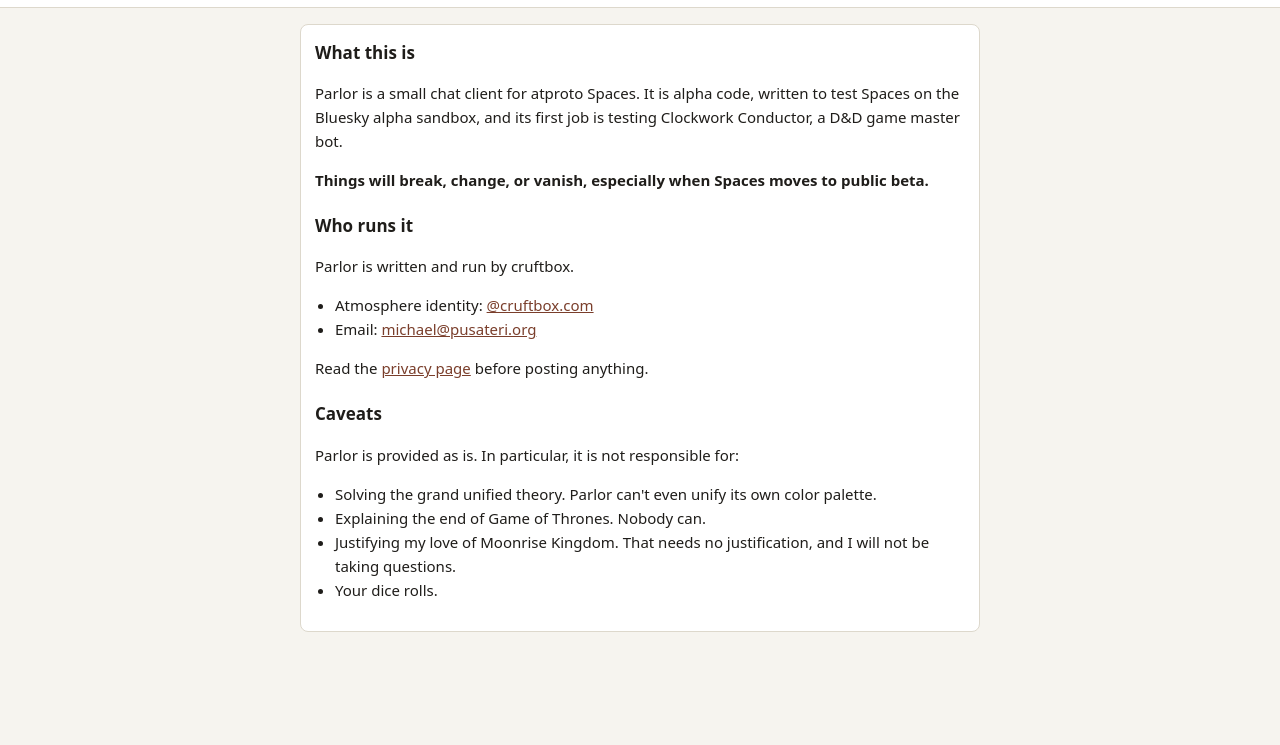
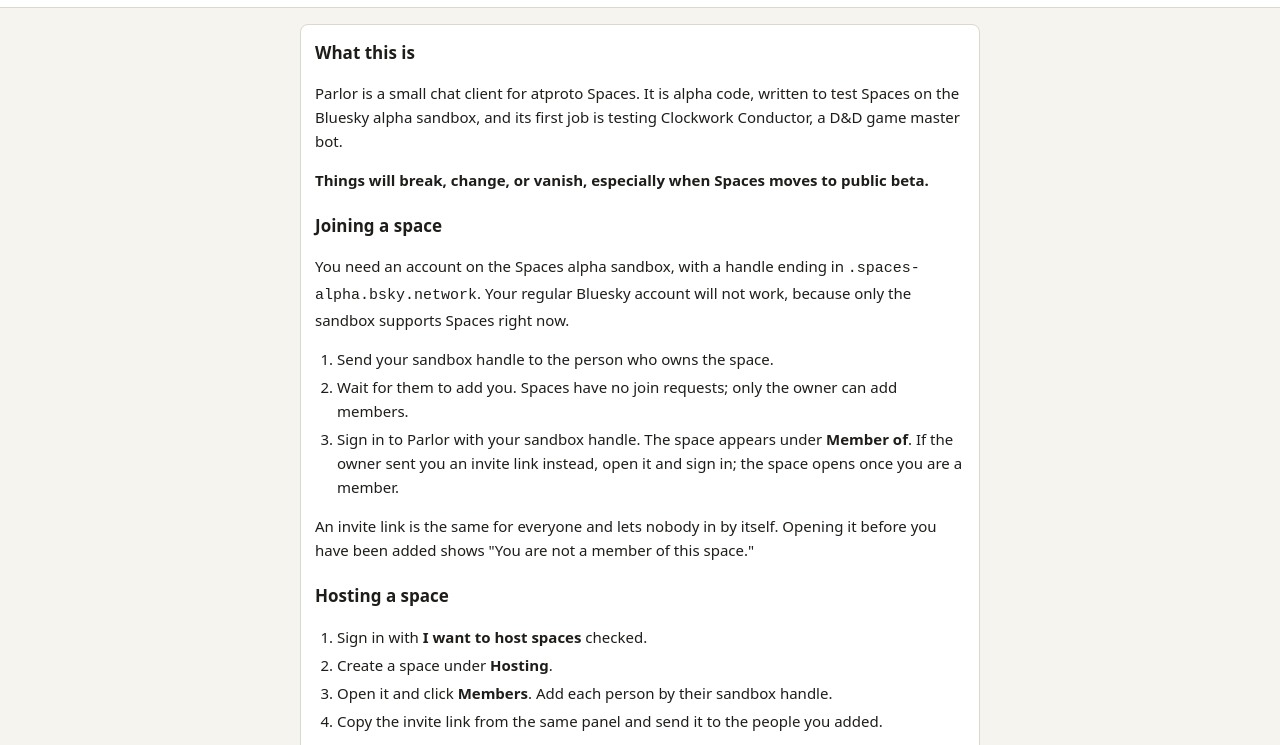
Before and after one commit to cruftbox/waystation, a website: page public/about.html in a window 1280 px wide. Shown: the part 42-787 px from the top of the page. Drawn offline with Linux system fonts and the light colour scheme.

Commit message:
About page: joining and hosting instructions
Explains that a sandbox account is required, that the owner adds members
by handle before an invite link works, and how a host creates a space,
adds people and copies the invite link.

Co-Authored-By: Claude Opus 5.5 <noreply@anthropic.com>

```diff
--- a/public/about.html
+++ b/public/about.html
@@ -34,6 +34,35 @@
         <strong>Things will break, change, or vanish, especially when Spaces moves to public beta.</strong>
       </p>
 
+      <h2>Joining a space</h2>
+      <p>
+        You need an account on the Spaces alpha sandbox, with a handle ending in
+        <code>.spaces-alpha.bsky.network</code>. Your regular Bluesky account will not work,
+        because only the sandbox supports Spaces right now.
+      </p>
+      <ol>
+        <li>Send your sandbox handle to the person who owns the space.</li>
+        <li>Wait for them to add you. Spaces have no join requests; only the owner can add members.</li>
+        <li>Sign in to Parlor with your sandbox handle. The space appears under <strong>Member of</strong>.
+          If the owner sent you an invite link instead, open it and sign in; the space opens once you are a member.</li>
+      </ol>
+      <p>
+        An invite link is the same for everyone and lets nobody in by itself. Opening it before
+        you have been added shows "You are not a member of this space."
+      </p>
+
+      <h2>Hosting a space</h2>
+      <ol>
+        <li>Sign in with <strong>I want to host spaces</strong> checked.</li>
+        <li>Create a space under <strong>Hosting</strong>.</li>
+        <li>Open it and click <strong>Members</strong>. Add each person by their sandbox handle.</li>
+        <li>Copy the invite link from the same panel and send it to the people you added.</li>
+      </ol>
+      <p>
+        If the Members panel shows no invite link, sign out and sign in again with
+        <strong>I want to host spaces</strong> checked.
+      </p>
+
       <h2>Who runs it</h2>
       <p>
         Parlor is written and run by cruftbox.
--- a/public/style.css
+++ b/public/style.css
@@ -122,7 +122,8 @@ button.space.active { background: var(--mine); border-color: var(--line); }
 .page { max-width: 680px; width: 100%; margin: 0 auto; line-height: 1.6; align-self: flex-start; }
 .page h2 { font-size: 17px; margin: 20px 0 6px; }
 .page h2:first-child { margin-top: 0; }
-.page ul { padding-left: 20px; }
+.page ul, .page ol { padding-left: 22px; }
+.page li + li { margin-top: 4px; }
 #messages {
   list-style: none; margin: 0; padding: 8px; flex: 1; overflow-y: auto;
   background: var(--panel); border: 1px solid var(--line); border-radius: 8px; min-height: 200px;
```
